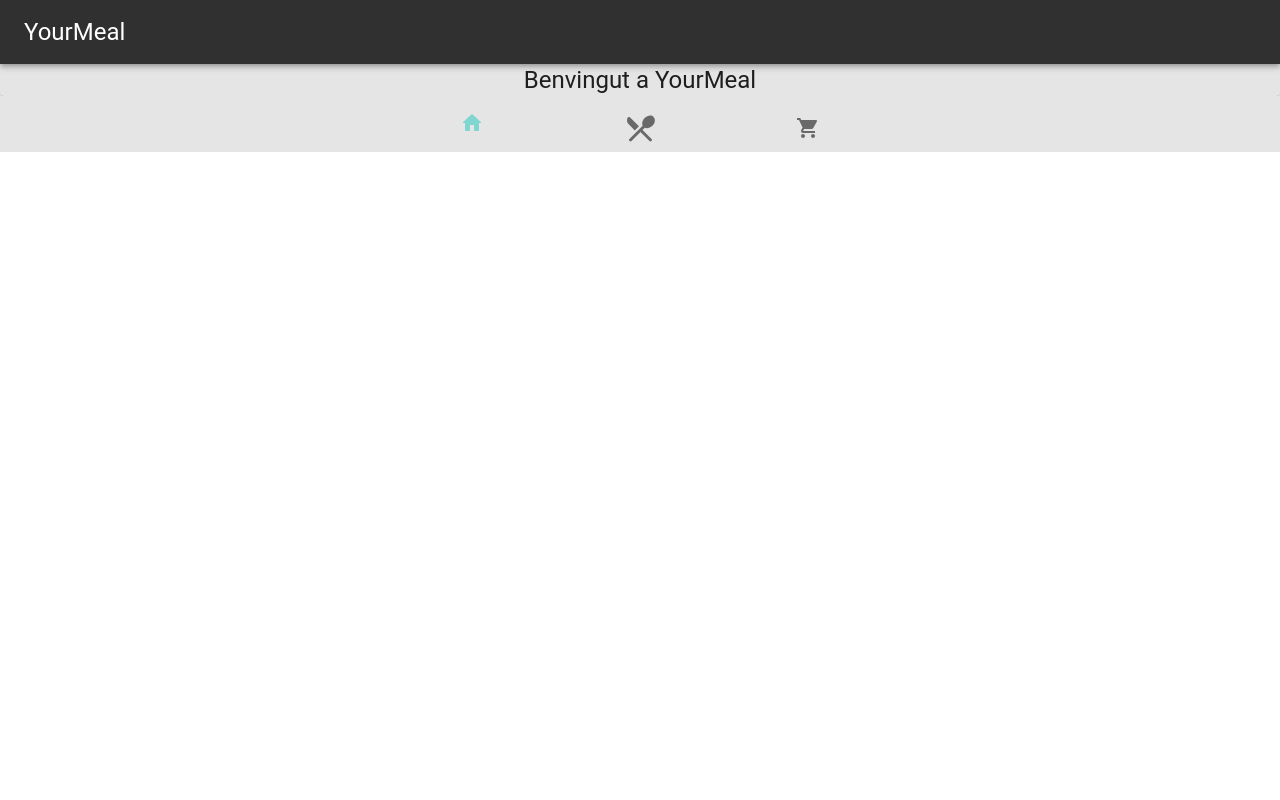
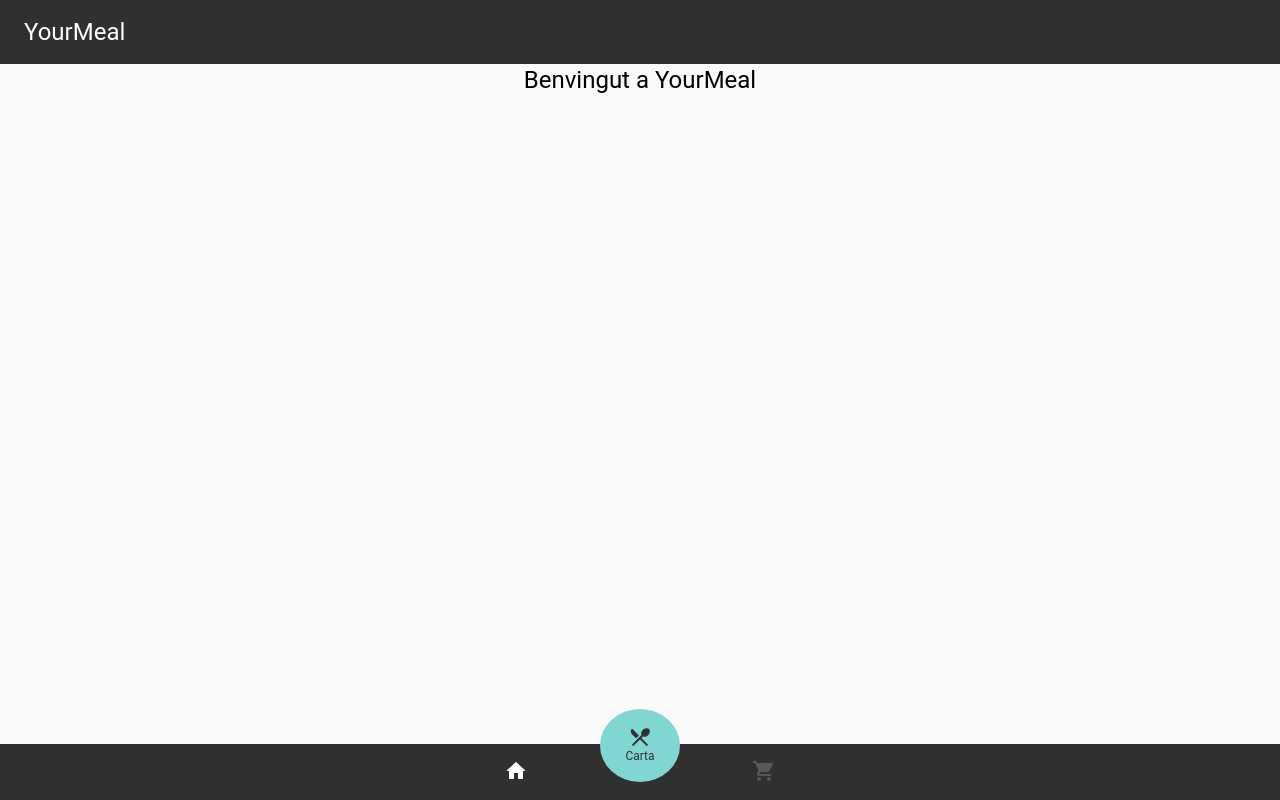
Before and after one commit to carlesonielfa/foodworld, a React (Create React App) app: page / in a window 1280 px wide. Built offline with nearby package versions, Linux system fonts and the light colour scheme.

Commit message:
bottom navigation styling done

```diff
--- a/package.json
+++ b/package.json
@@ -8,6 +8,7 @@
     "@testing-library/jest-dom": "^4.2.4",
     "@testing-library/react": "^9.5.0",
     "@testing-library/user-event": "^7.2.1",
+    "gh-pages": "^2.2.0",
     "material-ui": "^0.20.2",
     "react": "^16.13.1",
     "react-dom": "^16.13.1",
@@ -16,6 +17,8 @@
   "scripts": {
     "start": "react-scripts start",
     "build": "react-scripts build",
+    "predeploy": "npm run build",
+    "deploy": "gh-pages -d build",
     "test": "react-scripts test",
     "eject": "react-scripts eject"
   },
--- a/src/App.js
+++ b/src/App.js
@@ -2,7 +2,7 @@ import React from 'react';
 import logo from './logo.svg';
 import AppBar from '@material-ui/core/AppBar';
 import Toolbar from '@material-ui/core/Toolbar';
-import Paper from '@material-ui/core/Paper';
+import Container from '@material-ui/core/Container';
 import Typography from '@material-ui/core/Typography';
 import { makeStyles} from '@material-ui/core/styles';
 import { createMuiTheme } from '@material-ui/core/styles';
@@ -11,16 +11,10 @@ import './App.css';
 import Navegacio from "./Navegacio";
 
 const useStyles = makeStyles(theme => ({
-  root: {
-    flexGrow: 1,
-  },
-  menuButton: {
-    marginRight: theme.spacing(2),
-  },
-  paper: {
-    flexGrow: 1,
-    height:'100%'
-  },
+  content: {
+    backgroundColor: theme.palette.background.default,
+    minHeight: '90vh'
+  }
 }))
 
 //TEMA DE LA APP
@@ -33,7 +27,8 @@ const darkTheme = createMuiTheme({
       main:'#303030'
     },
     background: {
-      paper: '#e5e5e5'
+      paper: '#e5e5e5',
+      default: '#e5e5e5'
     }
   },
 });
@@ -43,9 +38,7 @@ function App() {
 
   return (
     <ThemeProvider theme={darkTheme}>
-      <Paper height="100%" className={classes.paper}>
-        <div className="App">
-          <div className={classes.root}>
+        <div>
           <AppBar position="static" color="secondary">
             <Toolbar>
               <Typography align='left' variant="h5" className={classes.title}>
@@ -54,14 +47,13 @@ function App() {
             </Toolbar>
           </AppBar>
         </div>
+        <Container className={classes.content}>
           <header>
-              <Typography edge="start" variant="h5">
+              <Typography align="center" variant="h5">
                 Benvingut a YourMeal
               </Typography>
           </header>
-
-        </div>
-      </Paper>
+        </Container>
       <Navegacio/>
     </ThemeProvider>
   );
--- a/src/Navegacio.js
+++ b/src/Navegacio.js
@@ -1,28 +1,62 @@
-import React from 'react';
-import { makeStyles } from '@material-ui/core/styles';
+import React, { Component } from 'react';
+import { makeStyles} from '@material-ui/core/styles';
 import BottomNavigation from '@material-ui/core/BottomNavigation';
 import BottomNavigationAction from '@material-ui/core/BottomNavigationAction';
-import {ShoppingCart, HomeRounded, RestaurantMenuRounded, CenterFocusWeakRounded} from '@material-ui/icons/'
+import {ShoppingCart, HomeRounded, RestaurantMenuRounded} from '@material-ui/icons/'
 
-const useStyles = makeStyles({
+const buttonCartaStyles = makeStyles(theme => ({
+  //style pel boto carta
+  root: {
+    color: theme.palette.secondary.main,
+    "&$selected": {
+      backgroundColor: theme.palette.primary.light,
+      color: theme.palette.secondary.main,
+    },
+    backgroundColor: theme.palette.primary.main,
+    borderRadius:"50%",
+    top: "-35px",
+    maxWidth: "0",
+    height: "130%"
 
-});
+  },
+  selected:{}
+}))
+const buttonStyles = makeStyles(theme => ({
+  //style pels altres botons
+  root: {
+    color: theme.palette.secondary.light,
+    "&$selected": {
+      color: "white",
+    },
+  },
+  selected:{}
+}))
+const bottomNavStyles = makeStyles(theme => ({
+  //style per la navigation
+  root: {
+    width: '100%',
+    position: 'fixed',
+    bottom: 0,
+    backgroundColor: theme.palette.secondary.main
+  },
 
+}))
 export default function Navegacio() {
-  const classes = useStyles();
+  const cartaClasses = buttonCartaStyles();
+  const buttonClasses = buttonStyles();
+  const navClasses = bottomNavStyles();
   const [value, setValue] = React.useState(0);
 
   return (
     <BottomNavigation
         value={value}
-        onChange={(event, newValue) => {
-        setValue(newValue);
-        }}
-        color ='secondary'
+        onChange={(event, newValue) => {setValue(newValue);}}
+        showLabels
+        className={navClasses.root}
     >
-        <BottomNavigationAction icon ={<HomeRounded/>}/>
-        <BottomNavigationAction icon ={<RestaurantMenuRounded fontSize = "large"/> }/>
-        <BottomNavigationAction icon ={<ShoppingCart/>}/>
+        <BottomNavigationAction classes = {buttonClasses} icon ={<HomeRounded/>} />
+        <BottomNavigationAction classes={cartaClasses} label = "Carta" icon ={<RestaurantMenuRounded /> } />
+        <BottomNavigationAction classes = {buttonClasses} icon ={<ShoppingCart/>} />
     </BottomNavigation>
   );
 }
```
Also changed, not shown: 1 other file (tests, documents, lock files or other folders). Lines whose indentation alone changed are shown as unchanged.
